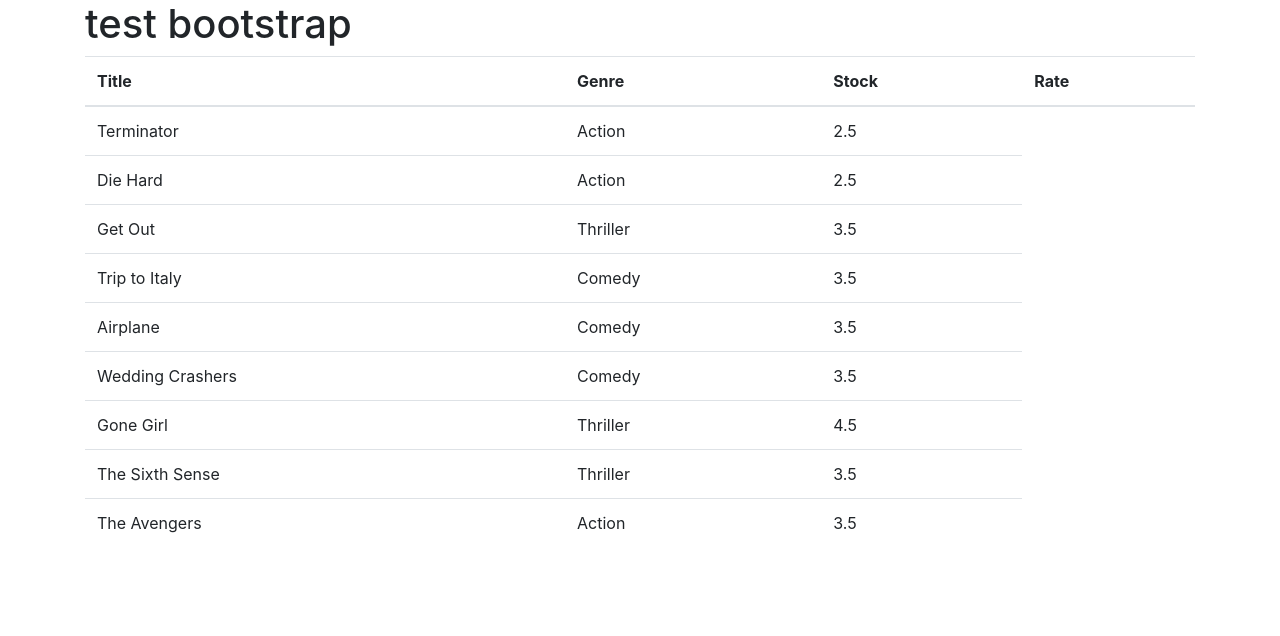
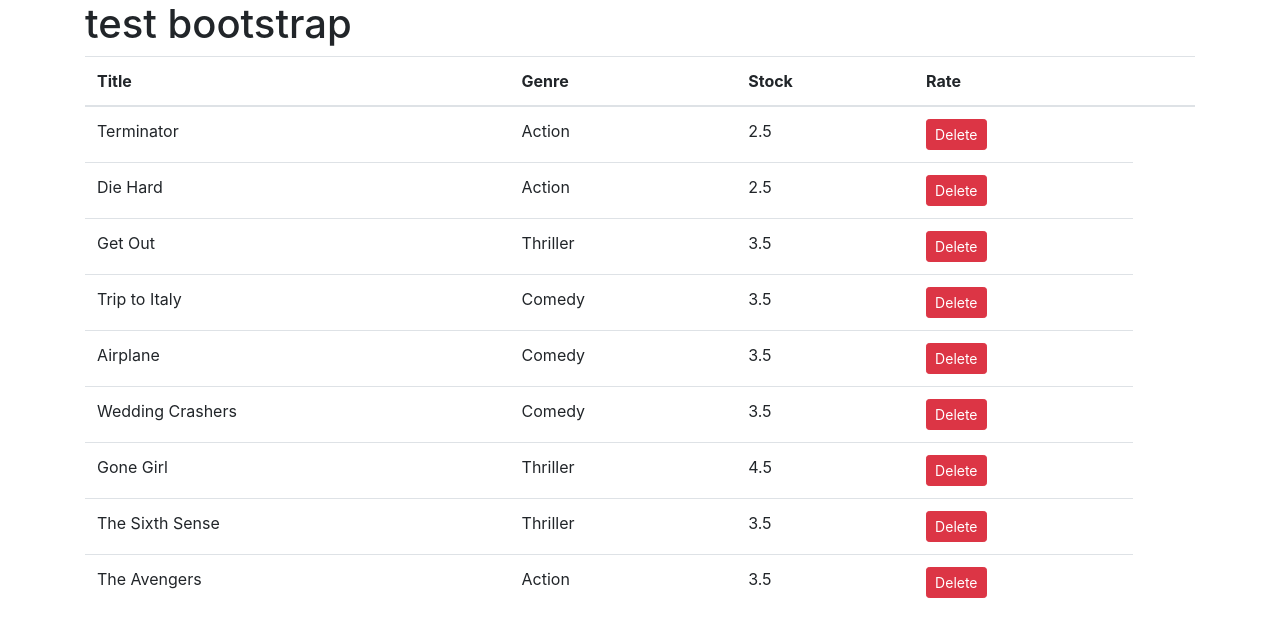
Before and after one commit to jonreactive/poc-features, a React (Create React App) app: page / in a window 1280 px wide. Shown: the top 636 px of the page. Built offline with nearby package versions, Linux system fonts and the light colour scheme.

Commit message:
added a delete btn in Movies component

```diff
--- a/src/components/Movies.jsx
+++ b/src/components/Movies.jsx
@@ -15,6 +15,7 @@ class Movies extends Component {
             <th>Genre</th>
             <th>Stock</th>
             <th>Rate</th>
+            <th></th>
           </tr>
         </thead>
         <tbody>
@@ -23,6 +24,7 @@ class Movies extends Component {
             <td>{movie.title}</td>
             <td>{movie.genre.name}</td>
             <td>{movie.dailyRentalRate}</td>
+            <td><button className="btn btn-danger btn-sm">Delete</button></td>
           </tr>
       ))}
 
```
